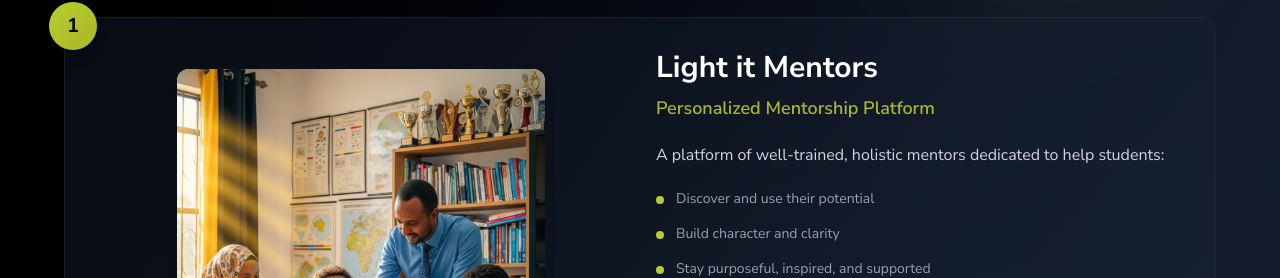
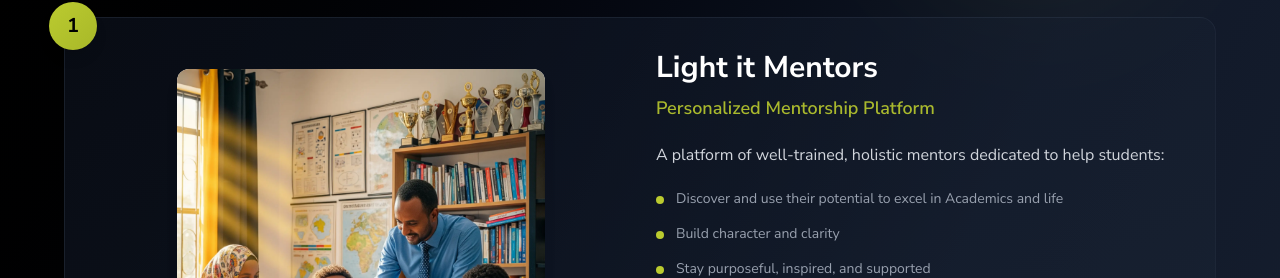
Before and after one commit to millimesi/lightit-landingPage, a React (Vite) app: page / in a window 1280 px wide. Shown: the part 2194-2472 px from the top of the page. Built offline with nearby package versions, Linux system fonts and the light colour scheme.

Commit message:
fix: update feature description in SolutionSection for clarity

```diff
--- a/src/components/SolutionSection.jsx
+++ b/src/components/SolutionSection.jsx
@@ -25,7 +25,7 @@ const SolutionSection = () => {
       description:
         "A platform of well-trained, holistic mentors dedicated to help students:",
       features: [
-        "Discover and use their potential",
+        "Discover and use their potential to excel in Academics and life",
         "Build character and clarity",
         "Stay purposeful, inspired, and supported",
       ],
```
